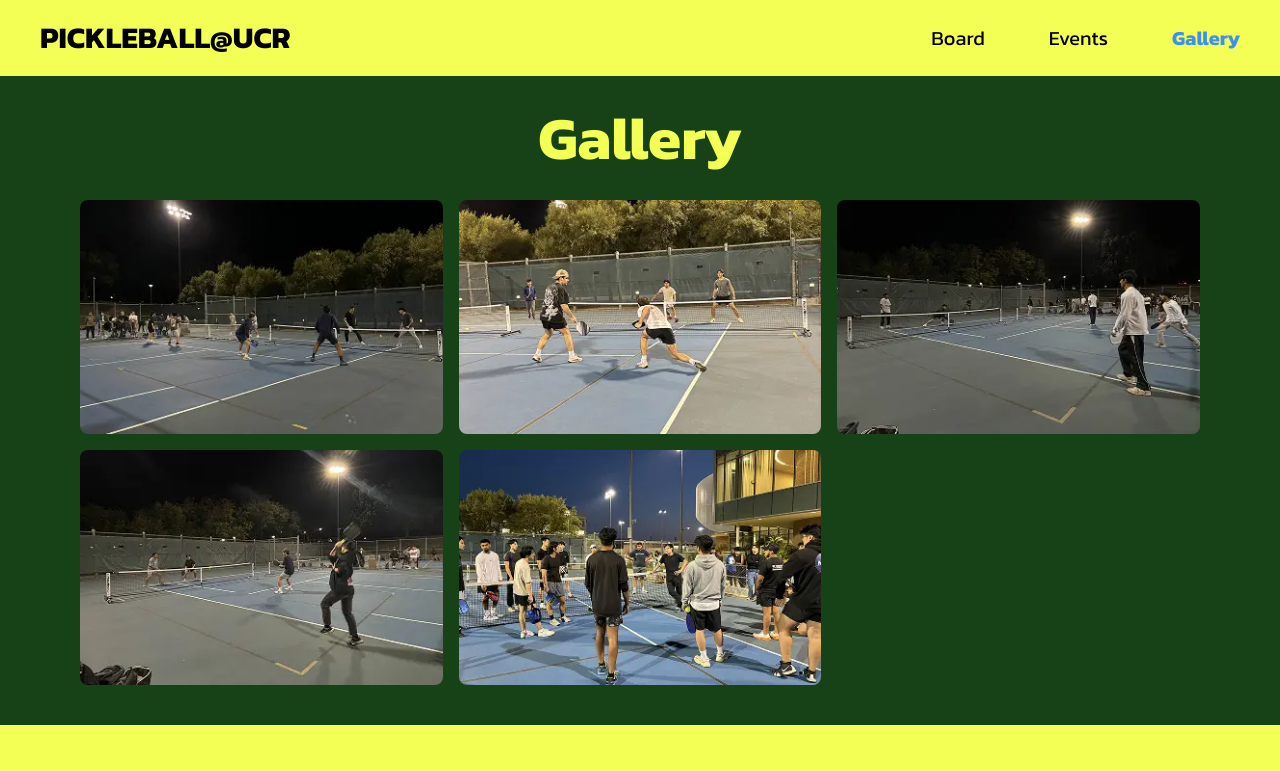
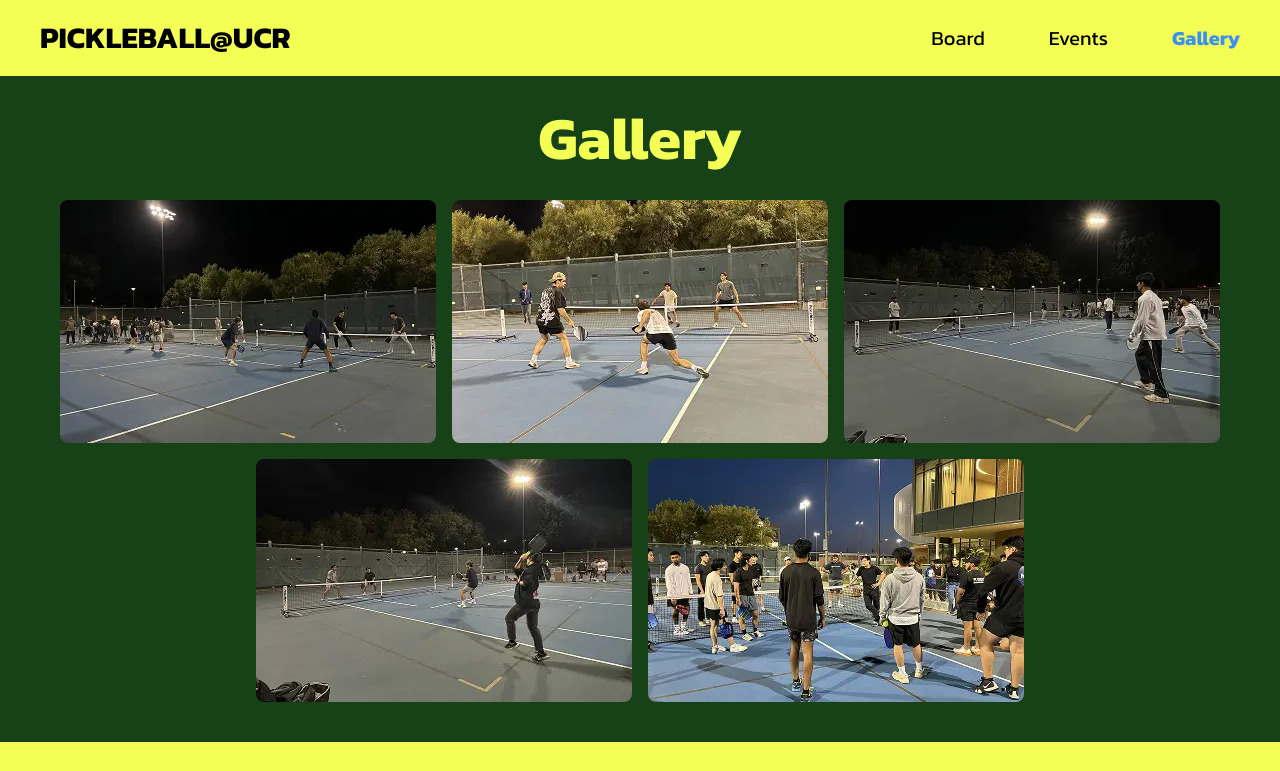
Before and after one commit to acm-ucr/pickleball-website, a Next.js app: page /gallery in a window 1280 px wide. Shown: the top 771 px of the page. Built offline with nearby package versions, Linux system fonts and the light colour scheme.

Commit message:
Center images on gallery

```diff
--- a/src/components/gallery/gallery.tsx
+++ b/src/components/gallery/gallery.tsx
@@ -26,21 +26,20 @@ const GalleryImages = () => {
         variants={container}
         initial="hidden"
         animate="show"
-        className="w-full max-w-6xl px-4"
+        className="w-full px-4"
       >
-        <div className="grid grid-cols-1 gap-4 sm:grid-cols-2 sm:gap-4 lg:grid-cols-3">
+        <div className="flex flex-wrap place-content-center gap-4">
           {gallery.map(({ image, alt }, index) => (
             <motion.div
               key={index}
               variants={item}
               whileHover={{ scale: 1.05 }}
               transition={{ type: "spring", stiffness: 200, damping: 15 }}
-              className="relative w-full overflow-hidden rounded-lg"
             >
               <Image
                 src={image}
                 alt={alt}
-                className="h-auto w-full object-cover"
+                className="h-auto w-full rounded-lg object-cover"
               />
             </motion.div>
           ))}
```
